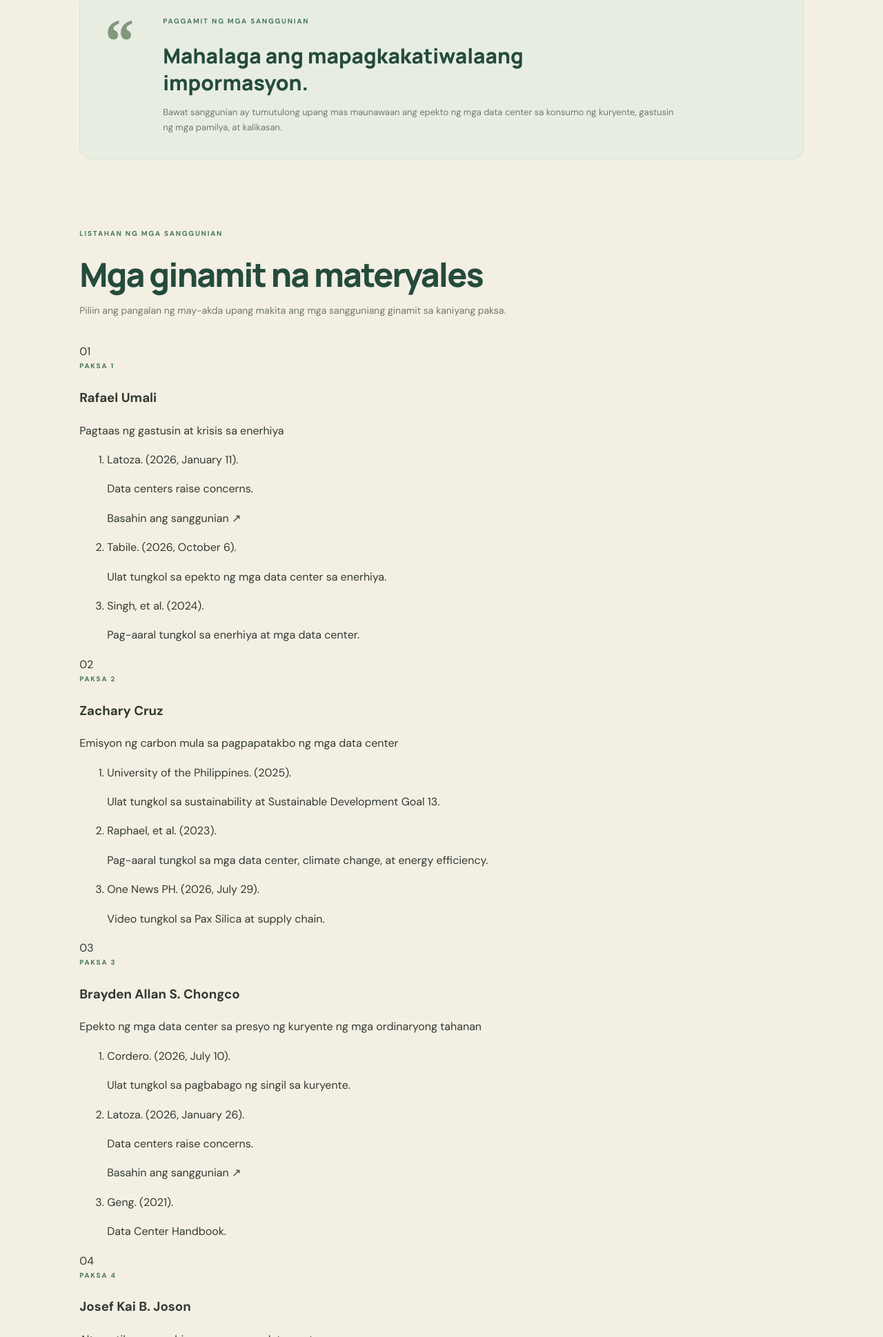
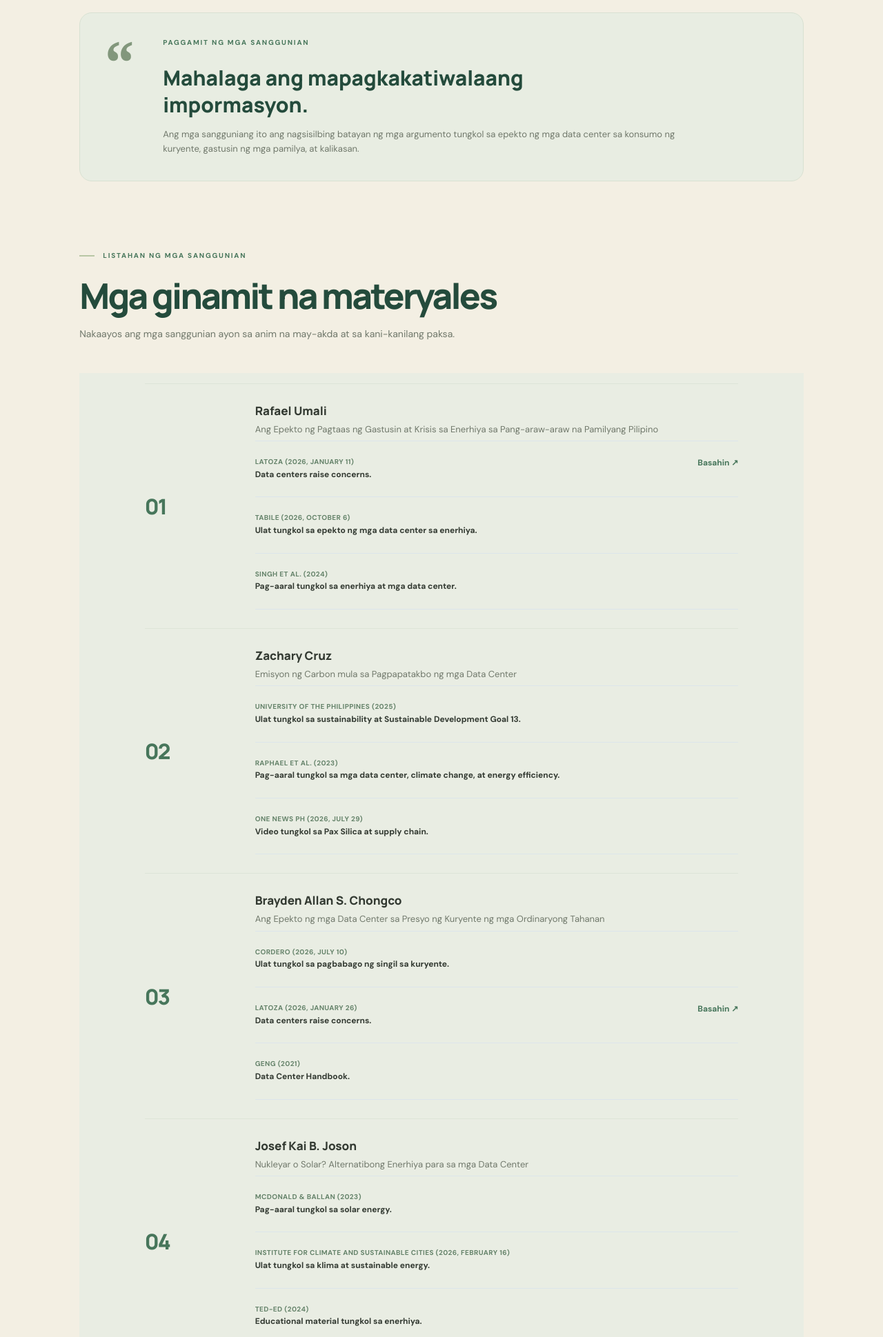
Before and after one commit to reyesezekiah-bit/fil-project2, a plain HTML site: page references.html in a window 1280 px wide. Shown: the part 861-2800 px from the top of the page at 69% size. Drawn offline with Linux system fonts and the light colour scheme.

Commit message:
Update references.html

```diff
--- a/references.html
+++ b/references.html
@@ -14,14 +14,19 @@
 <body>
 
 <header class="site-header">
-  <a href="index.html" class="site-brand">KURYENTE PARA SA LAHAT</a>
+  <a href="index.html" class="brand">
+    <span class="brand-mark">⚡</span>
+    <b>KURYENTE PARA SA LAHAT</b>
+  </a>
 
-  <nav class="main-nav">
+  <button class="menu-toggle" aria-label="Open menu">☰</button>
+
+  <nav class="nav">
     <a href="index.html">Home</a>
     <a href="about.html">Tungkol</a>
     <div class="nav-dropdown">
-      <a href="#" class="nav-dropdown-toggle">Mga Paksa <span>⌄</span></a>
-      <div class="nav-dropdown-menu">
+      <button class="nav-dropbtn" aria-expanded="false">Mga Paksa <span>⌄</span></button>
+      <div class="nav-menu">
         <a href="rafael-umali.html">Rafael Umali</a>
         <a href="zachary-cruz.html">Zachary Cruz</a>
         <a href="brayden-chongco.html">Brayden Chongco</a>
@@ -36,25 +41,28 @@
 
 <main>
 
-<section class="topic-hero section">
-  <div class="eyebrow">MGA SANGGUNIAN</div>
+<section class="topic-hero">
+  <div class="eyebrow"><span></span> MGA SANGGUNIAN</div>
   <h1>Mga Pinagkunan ng Impormasyon</h1>
   <p class="topic-lede">
     Ang mga sumusunod ay ang mga artikulo, pag-aaral, ulat, at iba pang materyales na ginamit bilang batayan ng mga paksang tinalakay sa website na ito.
   </p>
-  <a href="#mga-sanggunian" class="btn btn-primary">Tingnan ang mga sanggunian</a>
+  <a href="#mga-sanggunian" class="btn btn-primary">Tingnan ang mga sanggunian <span>↓</span></a>
 </section>
 
 <section class="section topic-content" id="mga-sanggunian">
 
   <div class="consultation-intro">
     <div class="consultation-heading">
-      <div class="eyebrow">MGA PINAGKUNAN</div>
+      <div class="eyebrow"><span></span> MGA PINAGKUNAN</div>
       <h2>Mga batayan ng aming pananaliksik</h2>
     </div>
     <div class="consultation-explanation">
       <p>
         Hinati ang mga sanggunian ayon sa may-akda ng bawat paksa upang mas madaling makita kung saan nagmula ang mga impormasyon at ebidensiyang ginamit.
+      </p>
+      <p>
+        Maaari mong buksan ang mga link upang direktang makita ang mga orihinal na materyales.
       </p>
     </div>
   </div>
@@ -65,182 +73,210 @@
       <div class="eyebrow">PAGGAMIT NG MGA SANGGUNIAN</div>
       <h3>Mahalaga ang mapagkakatiwalaang impormasyon.</h3>
       <p>
-        Bawat sanggunian ay tumutulong upang mas maunawaan ang epekto ng mga data center sa konsumo ng kuryente, gastusin ng mga pamilya, at kalikasan.
+        Ang mga sangguniang ito ang nagsisilbing batayan ng mga argumento tungkol sa epekto ng mga data center sa konsumo ng kuryente, gastusin ng mga pamilya, at kalikasan.
       </p>
     </div>
   </div>
 
-  <div class="consultation-process-heading">
-    <div class="eyebrow">LISTAHAN NG MGA SANGGUNIAN</div>
+  <div class="section-heading">
+    <div class="eyebrow"><span></span> LISTAHAN NG MGA SANGGUNIAN</div>
     <h2>Mga ginamit na materyales</h2>
-    <p>Piliin ang pangalan ng may-akda upang makita ang mga sangguniang ginamit sa kaniyang paksa.</p>
+    <p class="section-intro">
+      Nakaayos ang mga sanggunian ayon sa anim na may-akda at sa kani-kanilang paksa.
+    </p>
   </div>
 
-  <div class="reference-list">
+  <section class="references-section ref-page">
 
-    <article class="reference-group">
-      <div class="reference-group-header">
-        <span class="reference-number">01</span>
+    <div class="evidence-list">
+
+      <article class="evidence-item">
+        <div class="evidence-mark">01</div>
         <div>
-          <div class="eyebrow">PAKSA 1</div>
           <h3>Rafael Umali</h3>
-          <p>Pagtaas ng gastusin at krisis sa enerhiya</p>
+          <p>Ang Epekto ng Pagtaas ng Gastusin at Krisis sa Enerhiya sa Pang-araw-araw na Pamilyang Pilipino</p>
+          <ul class="references">
+            <li>
+              <div>
+                <span class="ref-author">Latoza (2026, January 11)</span>
+                <strong>Data centers raise concerns.</strong>
               </div>
-      </div>
-      <ol class="reference-items">
-        <li>
-          <p class="reference-author">Latoza. (2026, January 11).</p>
-          <p class="reference-title">Data centers raise concerns.</p>
-          <a href="https://pcij.org/2026/01/11/data-centers-raise-concerns/" target="_blank" rel="noopener noreferrer">Basahin ang sanggunian ↗</a>
+              <a href="https://pcij.org/2026/01/11/data-centers-raise-concerns/" target="_blank" rel="noopener noreferrer">Basahin ↗</a>
             </li>
             <li>
-          <p class="reference-author">Tabile. (2026, October 6).</p>
-          <p class="reference-title">Ulat tungkol sa epekto ng mga data center sa enerhiya.</p>
+              <div>
+                <span class="ref-author">Tabile (2026, October 6)</span>
+                <strong>Ulat tungkol sa epekto ng mga data center sa enerhiya.</strong>
+              </div>
             </li>
             <li>
-          <p class="reference-author">Singh, et al. (2024).</p>
-          <p class="reference-title">Pag-aaral tungkol sa enerhiya at mga data center.</p>
+              <div>
+                <span class="ref-author">Singh et al. (2024)</span>
+                <strong>Pag-aaral tungkol sa enerhiya at mga data center.</strong>
+              </div>
             </li>
-      </ol>
+          </ul>
+        </div>
       </article>
 
-    <article class="reference-group">
-      <div class="reference-group-header">
-        <span class="reference-number">02</span>
+      <article class="evidence-item">
+        <div class="evidence-mark">02</div>
         <div>
-          <div class="eyebrow">PAKSA 2</div>
           <h3>Zachary Cruz</h3>
-          <p>Emisyon ng carbon mula sa pagpapatakbo ng mga data center</p>
+          <p>Emisyon ng Carbon mula sa Pagpapatakbo ng mga Data Center</p>
+          <ul class="references">
+            <li>
+              <div>
+                <span class="ref-author">University of the Philippines (2025)</span>
+                <strong>Ulat tungkol sa sustainability at Sustainable Development Goal 13.</strong>
               </div>
-      </div>
-      <ol class="reference-items">
-        <li>
-          <p class="reference-author">University of the Philippines. (2025).</p>
-          <p class="reference-title">Ulat tungkol sa sustainability at Sustainable Development Goal 13.</p>
             </li>
             <li>
-          <p class="reference-author">Raphael, et al. (2023).</p>
-          <p class="reference-title">Pag-aaral tungkol sa mga data center, climate change, at energy efficiency.</p>
+              <div>
+                <span class="ref-author">Raphael et al. (2023)</span>
+                <strong>Pag-aaral tungkol sa mga data center, climate change, at energy efficiency.</strong>
+              </div>
             </li>
             <li>
-          <p class="reference-author">One News PH. (2026, July 29).</p>
-          <p class="reference-title">Video tungkol sa Pax Silica at supply chain.</p>
+              <div>
+                <span class="ref-author">One News PH (2026, July 29)</span>
+                <strong>Video tungkol sa Pax Silica at supply chain.</strong>
+              </div>
             </li>
-      </ol>
+          </ul>
+        </div>
       </article>
 
-    <article class="reference-group">
-      <div class="reference-group-header">
-        <span class="reference-number">03</span>
+      <article class="evidence-item">
+        <div class="evidence-mark">03</div>
         <div>
-          <div class="eyebrow">PAKSA 3</div>
           <h3>Brayden Allan S. Chongco</h3>
-          <p>Epekto ng mga data center sa presyo ng kuryente ng mga ordinaryong tahanan</p>
+          <p>Ang Epekto ng mga Data Center sa Presyo ng Kuryente ng mga Ordinaryong Tahanan</p>
+          <ul class="references">
+            <li>
+              <div>
+                <span class="ref-author">Cordero (2026, July 10)</span>
+                <strong>Ulat tungkol sa pagbabago ng singil sa kuryente.</strong>
               </div>
-      </div>
-      <ol class="reference-items">
-        <li>
-          <p class="reference-author">Cordero. (2026, July 10).</p>
-          <p class="reference-title">Ulat tungkol sa pagbabago ng singil sa kuryente.</p>
             </li>
             <li>
-          <p class="reference-author">Latoza. (2026, January 26).</p>
-          <p class="reference-title">Data centers raise concerns.</p>
-          <a href="https://pcij.org/2026/01/11/data-centers-raise-concerns/" target="_blank" rel="noopener noreferrer">Basahin ang sanggunian ↗</a>
+              <div>
+                <span class="ref-author">Latoza (2026, January 26)</span>
+                <strong>Data centers raise concerns.</strong>
+              </div>
+              <a href="https://pcij.org/2026/01/11/data-centers-raise-concerns/" target="_blank" rel="noopener noreferrer">Basahin ↗</a>
             </li>
             <li>
-          <p class="reference-author">Geng. (2021).</p>
-          <p class="reference-title">Data Center Handbook.</p>
+              <div>
+                <span class="ref-author">Geng (2021)</span>
+                <strong>Data Center Handbook.</strong>
+              </div>
             </li>
-      </ol>
+          </ul>
+        </div>
       </article>
 
-    <article class="reference-group">
-      <div class="reference-group-header">
-        <span class="reference-number">04</span>
+      <article class="evidence-item">
+        <div class="evidence-mark">04</div>
         <div>
-          <div class="eyebrow">PAKSA 4</div>
           <h3>Josef Kai B. Joson</h3>
-          <p>Alternatibong enerhiya para sa mga data center</p>
+          <p>Nukleyar o Solar? Alternatibong Enerhiya para sa mga Data Center</p>
+          <ul class="references">
+            <li>
+              <div>
+                <span class="ref-author">McDonald &amp; Ballan (2023)</span>
+                <strong>Pag-aaral tungkol sa solar energy.</strong>
               </div>
-      </div>
-      <ol class="reference-items">
-        <li>
-          <p class="reference-author">McDonald &amp; Ballan. (2023).</p>
-          <p class="reference-title">Pag-aaral tungkol sa solar energy.</p>
             </li>
             <li>
-          <p class="reference-author">Institute for Climate and Sustainable Cities. (2026, February 16).</p>
-          <p class="reference-title">Ulat tungkol sa klima at sustainable energy.</p>
+              <div>
+                <span class="ref-author">Institute for Climate and Sustainable Cities (2026, February 16)</span>
+                <strong>Ulat tungkol sa klima at sustainable energy.</strong>
+              </div>
             </li>
             <li>
-          <p class="reference-author">TED-Ed. (2024).</p>
-          <p class="reference-title">Educational material tungkol sa enerhiya.</p>
+              <div>
+                <span class="ref-author">TED-Ed (2024)</span>
+                <strong>Educational material tungkol sa enerhiya.</strong>
+              </div>
             </li>
-      </ol>
+          </ul>
+        </div>
       </article>
 
-    <article class="reference-group">
-      <div class="reference-group-header">
-        <span class="reference-number">05</span>
+      <article class="evidence-item">
+        <div class="evidence-mark">05</div>
         <div>
-          <div class="eyebrow">PAKSA 5</div>
           <h3>Andy Garcia</h3>
-          <p>Proseso ng pampublikong konsultasyon sa pagtatayo ng mga data center</p>
+          <p>Boses Bago ang Bato: Proseso ng Pampublikong Konsultasyon sa Pagtatayo ng mga Data Center</p>
+          <ul class="references">
+            <li>
+              <div>
+                <span class="ref-author">Geng (2021)</span>
+                <strong>Data Center Handbook.</strong>
               </div>
-      </div>
-      <ol class="reference-items">
-        <li>
-          <p class="reference-author">Geng. (2021).</p>
-          <p class="reference-title">Data Center Handbook.</p>
             </li>
             <li>
-          <p class="reference-author">Li. (2025).</p>
-          <p class="reference-title">Pag-aaral tungkol sa mga data center at epekto nito sa komunidad.</p>
+              <div>
+                <span class="ref-author">Li (2025)</span>
+                <strong>Pag-aaral tungkol sa mga data center at epekto nito sa komunidad.</strong>
+              </div>
             </li>
             <li>
-          <p class="reference-author">PBS NewsHour. (2026, June 12).</p>
-          <p class="reference-title">Ulat tungkol sa mga data center.</p>
+              <div>
+                <span class="ref-author">PBS NewsHour (2026, June 12)</span>
+                <strong>Ulat tungkol sa mga data center.</strong>
+              </div>
             </li>
-      </ol>
+          </ul>
+        </div>
       </article>
 
-    <article class="reference-group">
-      <div class="reference-group-header">
-        <span class="reference-number">06</span>
+      <article class="evidence-item">
+        <div class="evidence-mark">06</div>
         <div>
-          <div class="eyebrow">PAKSA 6</div>
           <h3>Ezekiah C. Reyes</h3>
-          <p>Pagbibigay-priyoridad sa pangangailangan ng mga ordinaryong tahanan</p>
+          <p>Kuryente ay Pangangailangan, Hindi Pribilehiyo</p>
+          <ul class="references">
+            <li>
+              <div>
+                <span class="ref-author">Somani (n.d.)</span>
+                <strong>Ulat tungkol sa paggamit ng kuryente ng mga data center.</strong>
               </div>
-      </div>
-      <ol class="reference-items">
-        <li>
-          <p class="reference-author">Somani. (n.d.).</p>
-          <p class="reference-title">Ulat tungkol sa paggamit ng kuryente ng mga data center.</p>
             </li>
             <li>
-          <p class="reference-author">Latoza. (2026, January 26).</p>
-          <p class="reference-title">Data centers raise concerns.</p>
-          <a href="https://pcij.org/2026/01/11/data-centers-raise-concerns/" target="_blank" rel="noopener noreferrer">Basahin ang sanggunian ↗</a>
+              <div>
+                <span class="ref-author">Latoza (2026, January 26)</span>
+                <strong>Data centers raise concerns.</strong>
+              </div>
+              <a href="https://pcij.org/2026/01/11/data-centers-raise-concerns/" target="_blank" rel="noopener noreferrer">Basahin ↗</a>
             </li>
             <li>
-          <p class="reference-author">Navarro &amp; Camara. (2024).</p>
-          <p class="reference-title">Pag-aaral tungkol sa presyo ng kuryente sa Pilipinas.</p>
+              <div>
+                <span class="ref-author">Navarro &amp; Camara (2024)</span>
+                <strong>Pag-aaral tungkol sa presyo ng kuryente sa Pilipinas.</strong>
+              </div>
             </li>
-      </ol>
+          </ul>
+        </div>
       </article>
 
     </div>
 
+    <p class="source-note">
+      Paalala: Ang mga pamagat at detalye ng mga sangguniang walang direktang link ay kailangang itugma sa orihinal na materyales bago isumite.
+    </p>
+
+  </section>
+
   <div class="consultation-outcome">
     <div>
       <div class="eyebrow">PANGHULING PAALALA</div>
-      <h2>Patuloy na suriin ang mga impormasyon.</h2>
+      <h2>Ang bawat argumento ay dapat may matibay na batayan.</h2>
     </div>
     <div>
       <p>
-        Ang mga sangguniang ito ay nagsisilbing batayan ng mga argumento sa bawat paksa. Maaaring buksan ang mga link na nakalagay upang mabasa ang mga materyales mula sa kanilang orihinal na pinagmulan.
+        Sa pamamagitan ng mga sangguniang ito, mas mauunawaan ng mga mambabasa ang iba't ibang pananaw at impormasyon tungkol sa pagtatayo at pagpapatakbo ng mga data center sa Pilipinas.
       </p>
     </div>
   </div>
@@ -253,20 +289,15 @@
 
 </main>
 
-<footer class="site-footer">
-  <div class="footer-inner">
-    <div>
-      <a href="index.html" class="footer-brand">KURYENTE PARA SA LAHAT</a>
+<footer class="footer">
+  <a href="index.html" class="footer-brand">
+    <span class="brand-mark">⚡</span>
+    KURYENTE PARA SA LAHAT
+  </a>
   <p>Isang proyekto tungkol sa epekto ng mga data center sa mga Pilipino at sa kalikasan.</p>
-    </div>
-    <div class="footer-links">
-      <a href="index.html">Home</a>
-      <a href="about.html">Tungkol</a>
-      <a href="references.html">Sanggunian</a>
-    </div>
-  </div>
   <div class="footer-bottom">
-    <p>FIL 12 • 12-ACQ • ABM • Grupo 3</p>
+    <span>FIL 12 • 12-ACQ • ABM • Grupo 3</span>
+    <a href="references.html">Mga Sanggunian</a>
   </div>
 </footer>
 
```
Lines whose indentation alone changed are shown as unchanged.
